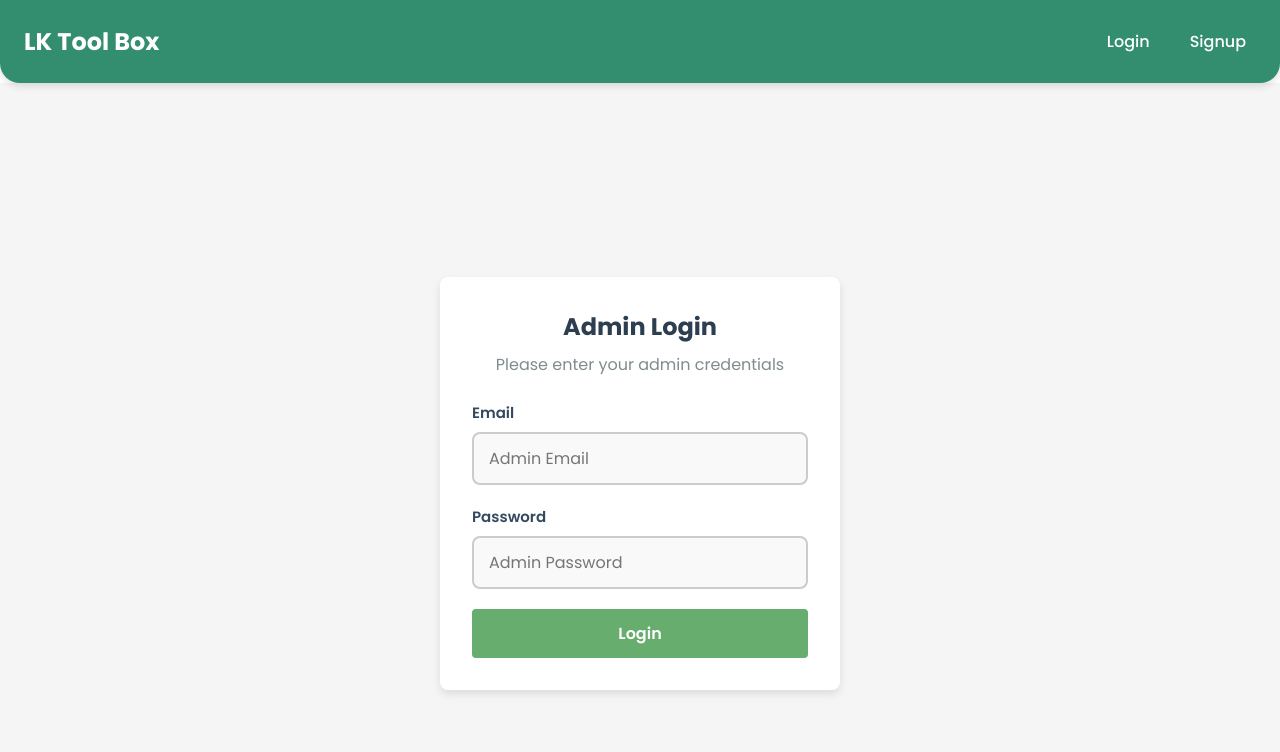
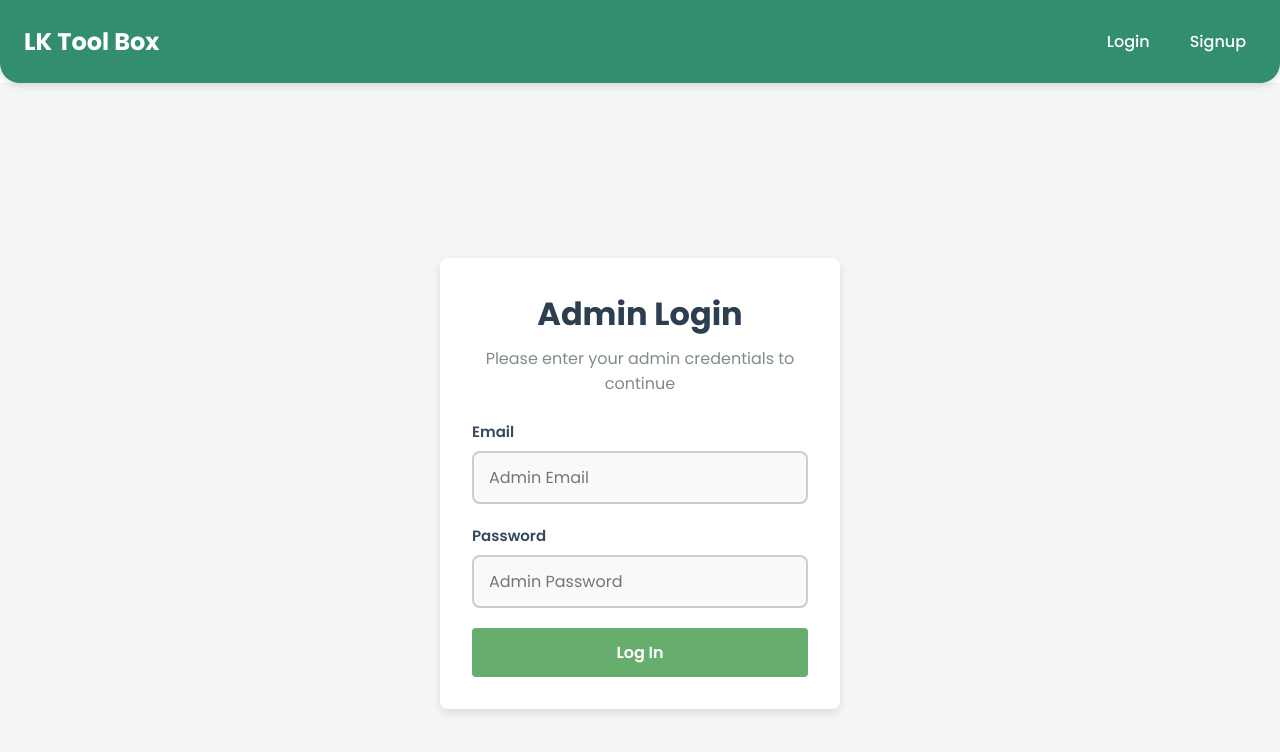
Before and after one commit to lktool/lktool, a React (Vite) app in the folder Frontend/: page /admin in a window 1280 px wide. Shown: the top 752 px of the page. Built offline with nearby package versions, Linux system fonts and the light colour scheme; no server answers.

Commit message:
speed 49

```diff
--- a/Frontend/src/Admin/Admin.jsx
+++ b/Frontend/src/Admin/Admin.jsx
@@ -1,102 +1,55 @@
 import React, { useState, useEffect } from 'react';
 import { useNavigate } from 'react-router-dom';
+import AdminLogin from './AdminLogin';
+import { adminService } from '../api/adminService'; // Import dedicated service
+import LoadingSpinner from '../components/LoadingSpinner';
 import './Admin.css';
-import LoadingSpinner from '../components/LoadingSpinner';
 
 function Admin() {
-  // Authentication state
   const [isAuthenticated, setIsAuthenticated] = useState(false);
   const [isLoading, setIsLoading] = useState(true);
-
-  // Login form state
-  const [email, setEmail] = useState('');
-  const [password, setPassword] = useState('');
-  const [error, setError] = useState('');
-  const [loading, setLoading] = useState(false);
-
   const navigate = useNavigate();
 
-  // CRITICAL FIX: Clear admin token on component mount to prevent bypassing login
+  // Check authentication status when component mounts
   useEffect(() => {
-    // Force logout admin on mount to ensure authentication flow
-    localStorage.removeItem('adminToken');
-    setIsAuthenticated(false);
-    setIsLoading(false);
+    const checkAuth = () => {
+      const isAdmin = adminService.isAuthenticated();
+      setIsAuthenticated(isAdmin);
+
+      // If already authenticated, redirect to admin dashboard
+      if (isAdmin) {
+        navigate('/admin/dashboard');
+      }
+
+      setIsLoading(false);
+    };
+
+    checkAuth();
   }, [navigate]);
 
-  const handleLogin = async (e) => {
-    e.preventDefault();
-    setError('');
-    setLoading(true);
-
-    // Simple validation
-    if (!email || !password) {
-      setError('Please enter both email and password');
-      setLoading(false);
-      return;
-    }
-
-    // CRITICAL: Fixed credentials matching
-    const ADMIN_EMAIL = "admin@gmail.com";
-    const ADMIN_PASSWORD = "adminLK@123";
-
-    // Check credentials - with proper delay for security
-    setTimeout(() => {
-      if (email === ADMIN_EMAIL && password === ADMIN_PASSWORD) {
-        // Store admin auth token with a unique value to prevent confusion with regular user token
-        localStorage.setItem('adminToken', 'admin_authenticated_token');
-        setIsAuthenticated(true);
-        navigate('/admin/dashboard');
-      } else {
-        setError('Invalid admin credentials');
-      }
-      setLoading(false);
-    }, 800);
+  // Handle successful login
+  const handleLoginSuccess = () => {
+    setIsAuthenticated(true);
+    navigate('/admin/dashboard');
   };
 
-  // Show loading screen while checking auth state
   if (isLoading) {
-    return <div className="admin-container"><LoadingSpinner size="large" text="Checking authentication..." /></div>;
+    return (
+      <div className="admin-container">
+        <LoadingSpinner size="large" text="Loading..." />
+      </div>
+    );
   }
 
-  // Always show admin login form
+  // If not authenticated, show login form
+  if (!isAuthenticated) {
+    return <AdminLogin onLoginSuccess={handleLoginSuccess} />;
+  }
+
+  // This should not be shown since we redirect after login
   return (
     <div className="admin-container">
-      <div className="admin-login-card">
-        <h2>Admin Login</h2>
-        <p>Please enter your admin credentials</p>
-
-        <form onSubmit={handleLogin}>
-          <div className="form-group">
-            <label>Email</label>
-            <input
-              type="email"
-              value={email}
-              onChange={(e) => setEmail(e.target.value)}
-              placeholder="Admin Email"
-            />
-          </div>
-          <div className="form-group">
-            <label>Password</label>
-            <input
-              type="password"
-              value={password}
-              onChange={(e) => setPassword(e.target.value)}
-              placeholder="Admin Password"
-            />
-          </div>
-
-          {error && <div className="admin-error">{error}</div>}
-
-          <button
-            type="submit"
-            disabled={loading}
-            className="admin-login-btn"
-          >
-            {loading ? 'Logging in...' : 'Login'}
-          </button>
-        </form>
-      </div>
+      <LoadingSpinner size="large" text="Redirecting to dashboard..." />
     </div>
   );
 }
--- a/Frontend/src/Admin/AdminLogin.jsx
+++ b/Frontend/src/Admin/AdminLogin.jsx
@@ -1,5 +1,5 @@
 import { useState } from 'react';
-import { adminService } from '../api/adminService';
+import { adminService } from '../api/adminService'; // Import our dedicated admin service
 import './AdminLogin.css';
 
 function AdminLogin({ onLoginSuccess }) {
@@ -20,15 +20,25 @@
     setError('');
 
     try {
+      console.log(`Attempting admin login with email: ${email}`);
       const success = await adminService.login(email, password);
+
       if (success) {
+        console.log('Admin login successful!');
         onLoginSuccess();
       } else {
         setError('Invalid credentials');
       }
     } catch (err) {
-      setError('Login failed. Please try again.');
-      console.error('Admin login error:', err);
+      console.error('Admin login error details:', err);
+
+      if (err.response?.status === 401) {
+        setError('Invalid admin credentials');
+      } else if (err.message && err.message.includes('Network Error')) {
+        setError('Network error. Please check your connection.');
+      } else {
+        setError('Login failed. Please try again.');
+      }
     } finally {
       setLoading(false);
     }
--- a/Frontend/src/api/adminService.js
+++ b/Frontend/src/api/adminService.js
@@ -1,16 +1,14 @@
 import axios from 'axios';
 
-// Base URL configuration
-const BASE_URL = process.env.NODE_ENV === 'production'
-  ? 'https://lktool.onrender.com'
-  : 'http://localhost:8000';
+// Backend URL
+const BACKEND_URL = 'https://lktool.onrender.com';
 
-// Admin API endpoints
+// Admin-specific API endpoints
 const ADMIN_ENDPOINTS = {
-  LOGIN: `${BASE_URL}/api/admin/login/`,
-  SUBMISSIONS: `${BASE_URL}/api/admin/submissions/`,
-  SUBMISSION_DETAIL: `${BASE_URL}/api/admin/submissions/:id/`,
-  STATS: `${BASE_URL}/api/admin/stats/`
+  LOGIN: `${BACKEND_URL}/api/admin/login/`,
+  SUBMISSIONS: `${BACKEND_URL}/api/admin/submissions/`,
+  SUBMISSION_DETAIL: `${BACKEND_URL}/api/admin/submissions/:id/`,
+  STATS: `${BACKEND_URL}/api/admin/stats/`,
 };
 
 // Create an API client with admin authorization header
@@ -20,25 +18,29 @@
   return axios.create({
     headers: {
       'Content-Type': 'application/json',
-      'Admin-Authorization': token ? `Bearer ${token}` : ''
+      'Admin-Authorization': token ? `Bearer ${token}` : '',
     }
   });
 };
 
 export const adminService = {
   /**
-   * Admin login
+   * Admin login with direct connection to backend
    * @param {string} email - Admin email
    * @param {string} password - Admin password
-   * @returns {Promise<Object>} Login response with token
+   * @returns {Promise<boolean>} Success flag
    */
   async login(email, password) {
     try {
+      console.log(`Attempting admin login to ${ADMIN_ENDPOINTS.LOGIN}`);
+
       const response = await axios.post(
         ADMIN_ENDPOINTS.LOGIN,
         { email, password },
         { headers: { 'Content-Type': 'application/json' } }
       );
+
+      console.log('Admin login response:', response);
 
       // Store the admin token on successful login
       if (response.data && response.data.token) {
@@ -47,30 +49,32 @@
       }
       return false;
     } catch (error) {
-      console.error('Admin login error:', error);
+      console.error('Admin login error:', error.response || error);
       throw error;
     }
   },
 
   /**
    * Check if admin is authenticated
-   * @returns {boolean} True if admin is authenticated
+   * @returns {boolean} Authentication status
    */
   isAuthenticated() {
     return !!localStorage.getItem('adminToken');
   },
 
   /**
-   * Logout admin
+   * Admin logout
    */
   logout() {
     localStorage.removeItem('adminToken');
+    // Notify components about auth state change
+    window.dispatchEvent(new Event('authChange'));
   },
 
   /**
-   * Get all form submissions
-   * @param {string} filter - Optional filter for submissions ('all', 'pending', 'processed')
-   * @returns {Promise<Array>} Array of form submissions
+   * Get form submissions with optional filtering
+   * @param {string} filter - Filter submissions (processed, pending, all)
+   * @returns {Promise<Array>} List of submissions
    */
   async getSubmissions(filter = '') {
     try {
@@ -87,7 +91,7 @@
   /**
    * Update submission status
    * @param {number} id - Submission ID
-   * @param {boolean} isProcessed - New processed status
+   * @param {boolean} isProcessed - Processed flag
    * @returns {Promise<Object>} Updated submission
    */
   async updateSubmissionStatus(id, isProcessed) {
@@ -97,13 +101,13 @@
       const response = await apiClient.patch(url, { is_processed: isProcessed });
       return response.data;
     } catch (error) {
-      console.error('Error updating submission status:', error);
+      console.error('Error updating submission:', error);
       throw error;
     }
   },
 
   /**
-   * Get admin dashboard statistics
+   * Get dashboard statistics
    * @returns {Promise<Object>} Dashboard statistics
    */
   async getStats() {
```
Also changed, not shown: 2 other files (tests, documents, lock files or other folders).
